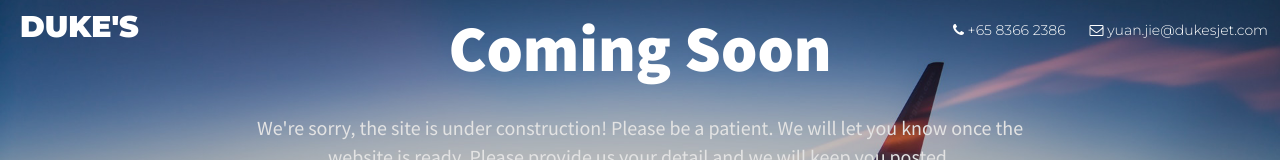
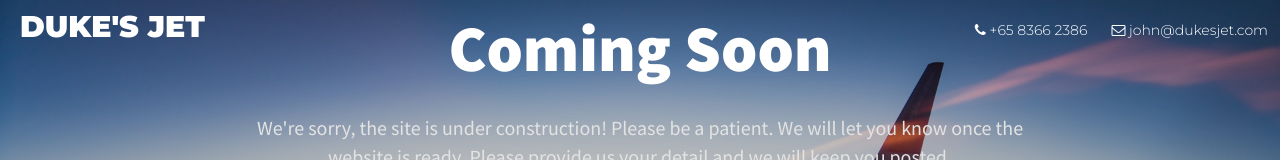
Before and after one commit to daven009/dukesjet, a plain HTML site: page index.htm in a window 1280 px wide. Shown: the top 160 px of the page. Drawn offline with Linux system fonts and the light colour scheme.

Commit message:
Update index.htm
Update title and email address

```diff
--- a/index.htm
+++ b/index.htm
@@ -23,12 +23,12 @@
     <!--Header-->
     <header>
       <div class="topmenu logoleft">
-          <h3>DUKE'S</h3>
+          <h3>DUKE'S JET</h3>
       </div>
       <div class="topmenu additionalmenu">
           <ul>
             <li><a href="http://www.dukesjet.com#"><i class="fa fa-phone" aria-hidden="true"></i> +65 8366 2386</a></li>
-            <li><a href="mailto:john@dukesjet.com"><i class="fa fa-envelope-o" aria-hidden="true"></i> yuan.jie@dukesjet.com</a></li>
+            <li><a href="mailto:john@dukesjet.com"><i class="fa fa-envelope-o" aria-hidden="true"></i> john@dukesjet.com</a></li>
           </ul>
       </div>
     </header>
```
